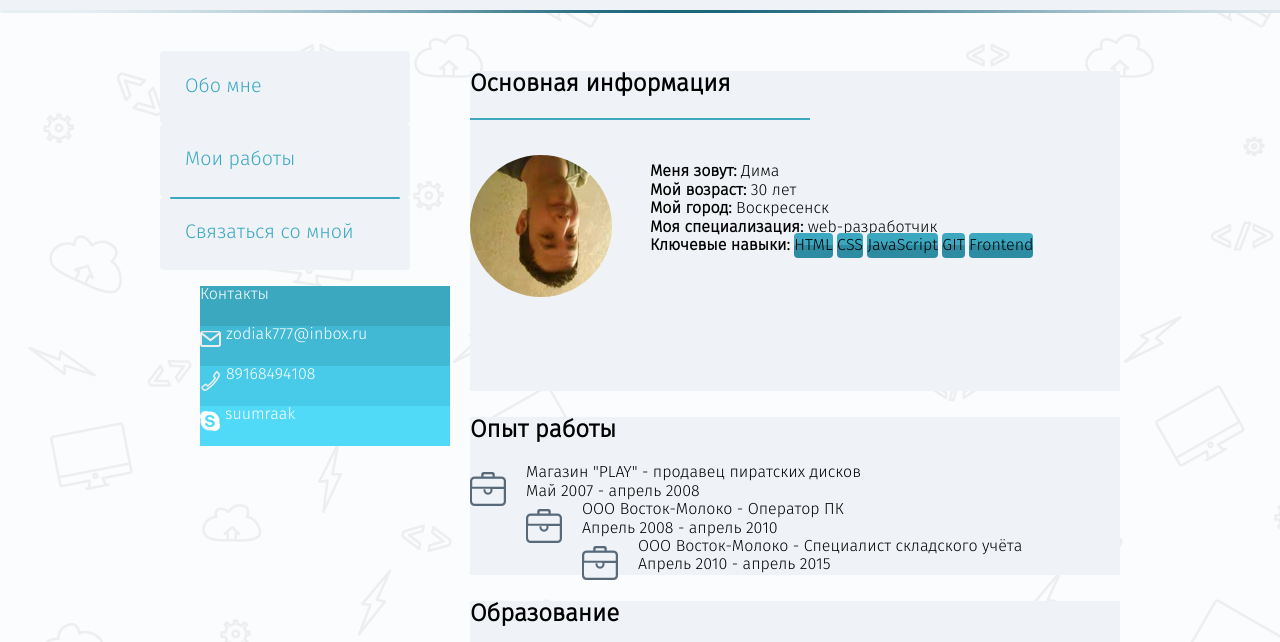
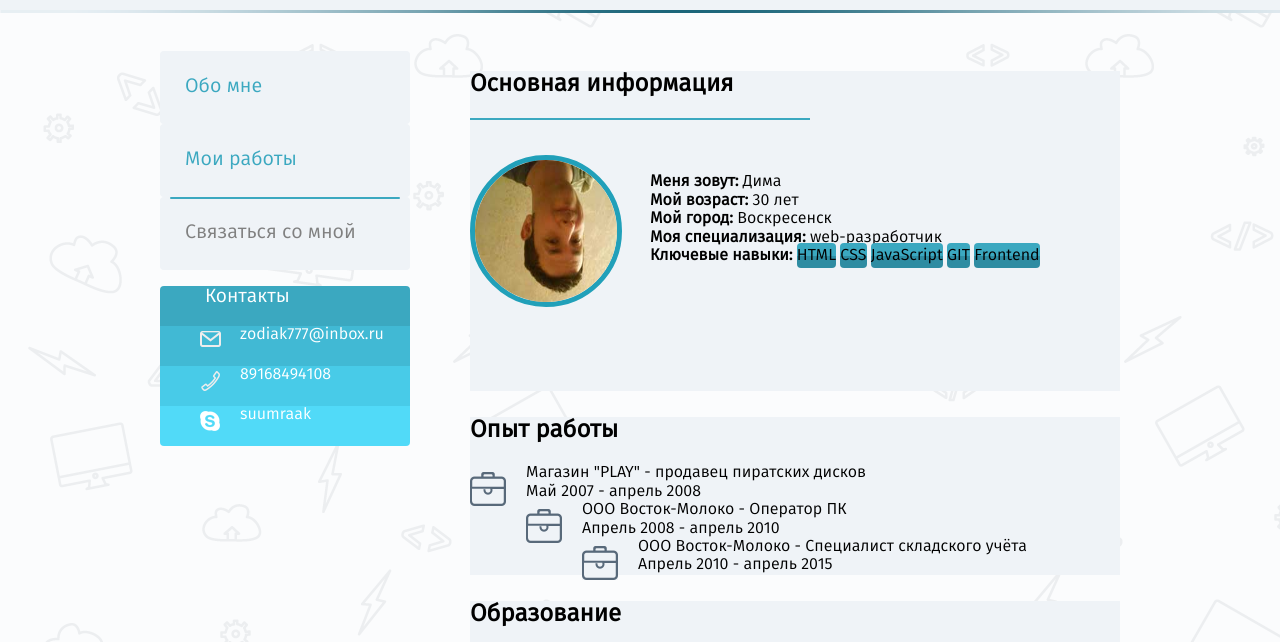
Before and after one commit to suumraak/port, a website: page src/index.html in a window 1280 px wide. Shown: the part 107-749 px from the top of the page. Drawn offline with nearby package versions, Linux system fonts and the light colour scheme.

Commit message:
Чего-то добавил

```diff
--- a/src/css/main.css
+++ b/src/css/main.css
@@ -68,15 +68,16 @@ body {
 .main_block {
 	margin: 0 auto;
 	width: 960px;
+	font-family: 'fira_sansbook';
 }
 
 /*ЛЕВОЕ МЕНЮ*/
-/*Навигация*/
 .menu_left {
 	width: 250px;
 	float: left;
 }
 
+/*Навигация*/
 .nav_items div {
     border-radius: 4px;
     overflow: hidden;
@@ -119,8 +120,30 @@ body {
     position: absolute;
 }
 
+.grey a {
+	color: grey;
+}
+
 /*ЛЕВОЕ МЕНЮ*/
 /*Контакты*/
+.contact_items li a {
+	margin-left: 80px;
+	margin-top: 20px;
+}
+
+.contact_items li span {
+	margin-left: 45px;
+	font-size: 1.2em;
+}
+
+.contact_items {
+	position: relative;
+}
+
+.contacts {
+	margin-left: -40px;
+}
+
 .contact_items li {
 	height: 40px;
 	width: 250px;
@@ -129,11 +152,12 @@ body {
 }
 
 .contact_item {
-	background-color:#3ba8c0;
+	background-color: #3ba8c0;
+	border-radius: 4px 4px 0 0;
 }
 
 .contact_item_mail {
-background-color: #41b9d4;
+    background-color: #41b9d4;
 }
 
 .contact_item_mail:before {
@@ -145,6 +169,8 @@ background-color: #41b9d4;
 	display: block;
 	height: 16px;
 	width: 21px;
+	position: absolute;
+	left: 80px;
 }
 
 .contact_item_phone {
@@ -160,10 +186,13 @@ background-color: #41b9d4;
 	display: block;
 	height: 20px;
 	width: 21px;
+	position: absolute;
+	left: 80px;
 }
 
 .contact_item_skype {
 	background-color: #51daf8;
+	border-radius: 0 0 4px 4px;
 }
 
 .contact_item_skype:before {
@@ -175,12 +204,12 @@ background-color: #41b9d4;
 	display: block;
 	height: 20px;
 	width: 20px;
+	position: absolute;
+	left: 80px;
 }
 
-.contact_items {
+.contact_items li {
 	width: 250px;
-	border-radius: 4px;
-
 }
 
 .contact_items li a {
@@ -220,6 +249,7 @@ background-color: #41b9d4;
 	height: 142px;
 	width: 142px;
 	border-radius: 50%;
+	border: 5px solid #21a0b9;
 }
 
 .foto img {
--- a/src/index.html
+++ b/src/index.html
@@ -54,15 +54,15 @@
                         <div class="nav_item"><a href="#">Обо мне</a></div>
 
                         <div class="nav_item"><a href="#">Мои работы</a><div class="line2"></div></div>
-                        <div class="nav_item"><a href="#" class="grey">Связаться со мной</a></div>
+                        <div class="nav_item grey"><a href="#"x>Связаться со мной</a></div>
                     </div>
                 </nav>
 
                 <!--Контакты-->
                 <div class="contacts">
                     <ul class="contact_items">
-                        <li class="contact_item">Контакты</li>
-                        <li class="contact_item_mail"><a href="#">zodiak777@inbox.ru</a></li>
+                        <li class="contact_item"><span>Контакты</span></li>
+                        <li class="contact_item_mail"><a href="#" class="ssulka">zodiak777@inbox.ru</a></li>
                         <li class="contact_item_phone"><a href="#">89168494108</a></li>
                         <li class="contact_item_skype"><a href="skype:suumraak">suumraak</a></li>
                     </ul>
```
